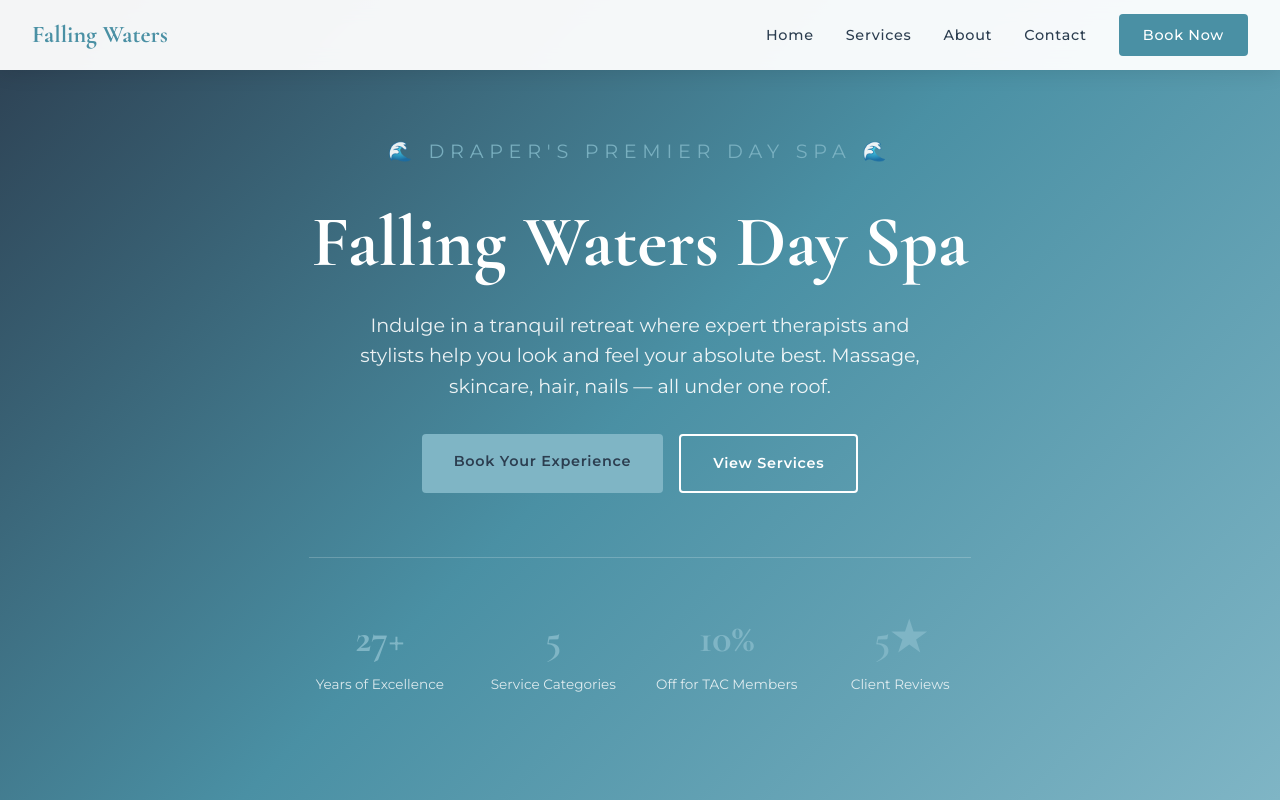
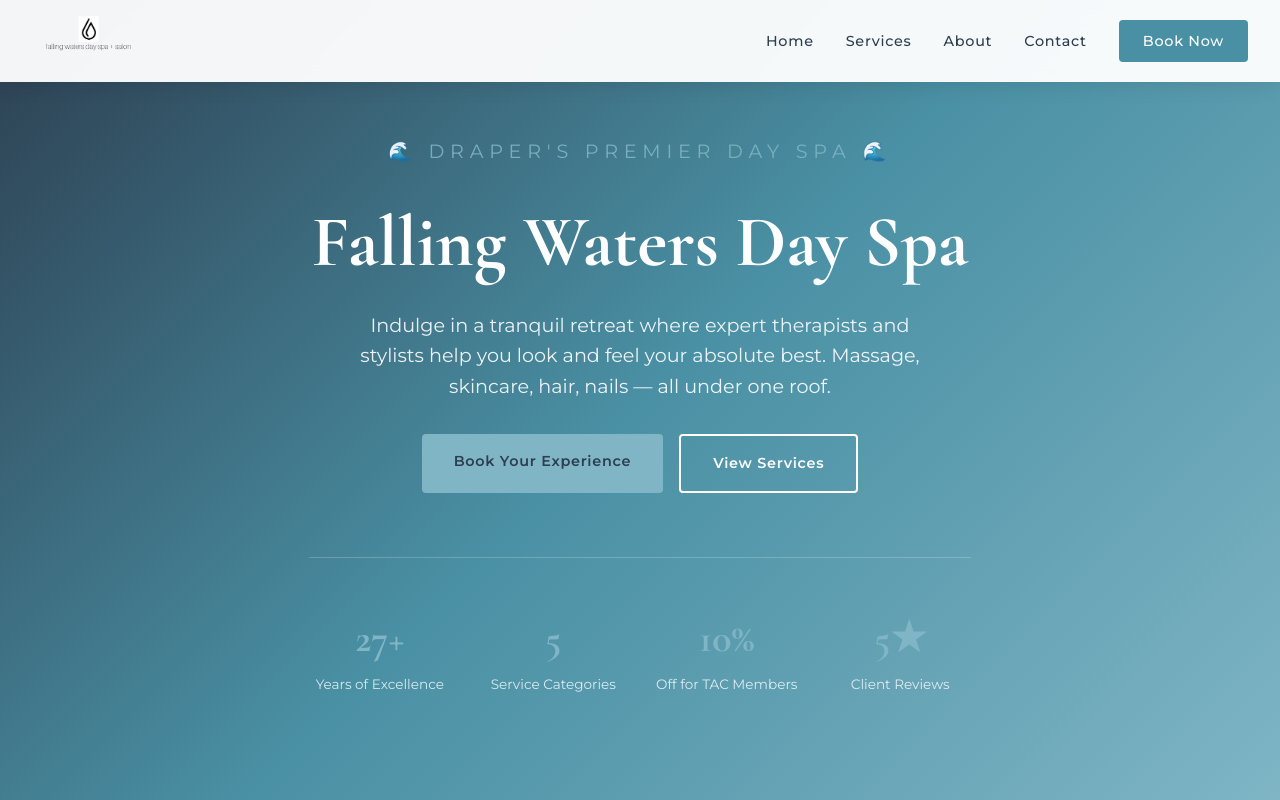
Before and after one commit to Gull-Stack/falling-waters-spa, a plain HTML site: page index.html in a window 1280 px wide. Shown: the top 800 px of the page. Drawn offline with nearby package versions, Linux system fonts and the light colour scheme.

Commit message:
Add logo from original site

```diff
--- a/index.html
+++ b/index.html
@@ -71,11 +71,14 @@
     }
 
     .nav-logo {
-      font-family: var(--font-heading);
-      font-size: 1.5rem;
-      font-weight: 700;
-      color: var(--color-primary);
+      display: flex;
+      align-items: center;
       text-decoration: none;
+    }
+
+    .nav-logo img {
+      height: 50px;
+      width: auto;
     }
 
     .nav-links {
@@ -505,7 +508,7 @@
   <!-- Navigation -->
   <nav class="nav">
     <div class="nav-container">
-      <a href="/" class="nav-logo">Falling Waters</a>
+      <a href="/" class="nav-logo"><img src="assets/images/logo.png" alt="Falling Waters Day Spa & Salon"></a>
       <ul class="nav-links">
         <li><a href="/">Home</a></li>
         <li><a href="/services/">Services</a></li>
```
Also changed, not shown: assets/images/logo.png (added).
